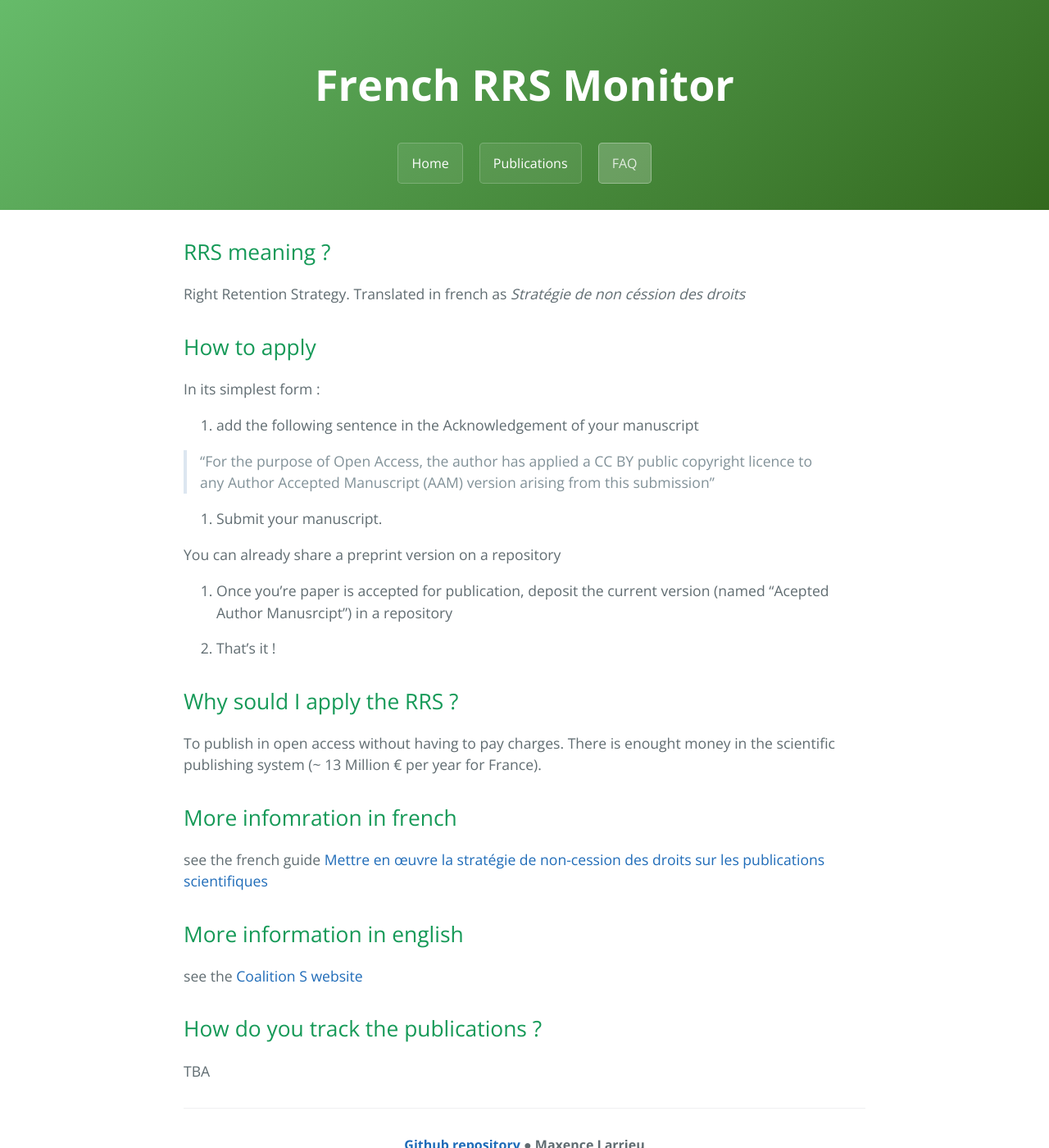
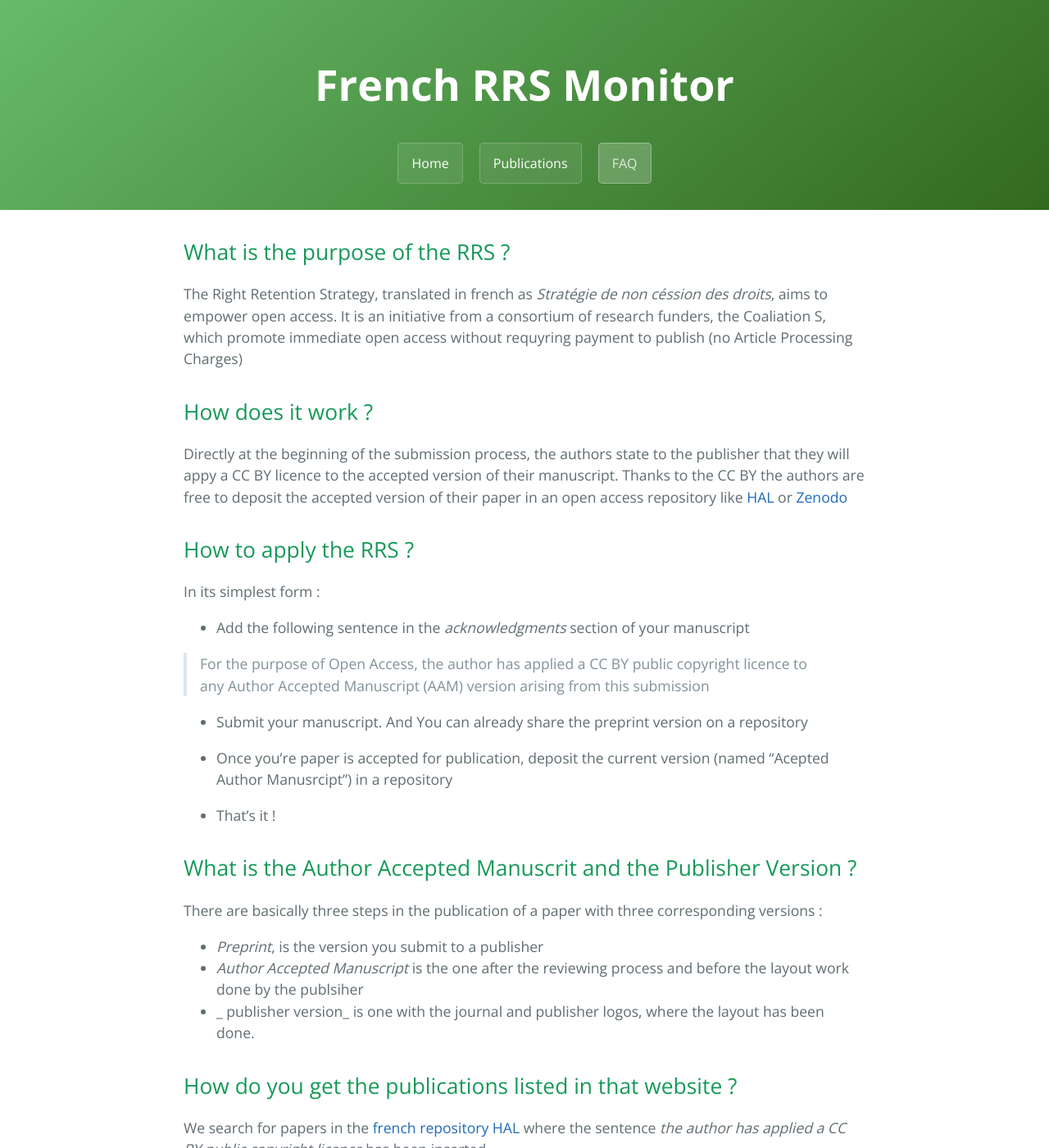
Before and after one commit to ml4rrieu/rrs, a Jekyll site: the page built from faq.md, in a window 1280 px wide and 1400 px high. Shown: the whole window at 82% size. Built offline with Jekyll 4.4.1, drawn with Linux system fonts in a browser that asks for light colours; the repository's description, which GitHub fills in, is left out; some of the changed text lies outside the part shown.

Commit message:
table more

```diff
--- a/_includes/footer.html
+++ b/_includes/footer.html
@@ -1,6 +1,7 @@
 <footer class="site-footer">
 
-    <span class="site-footer-owner"><a href="{{ site.github.repository_url }}">Github repository </a> &#9679; Maxence Larrieu
+    <span class="site-footer-owner">
+        <a href="{{ site.github.repository_url }}">Github repository </a>
     </span>
 
     <!-- {% if site.github.is_project_page %}
--- a/faq.md
+++ b/faq.md
@@ -4,39 +4,46 @@ title: FAQ
 #description: Frequently Asked Questions
 ---
 
-## RRS meaning ?
 
-Right Retention Strategy. Translated in french as _Stratégie de non céssion des droits_
+## What is the purpose of the RRS ?
+
+The Right Retention Strategy, translated in french as _Stratégie de non céssion des droits_, aims to empower open access. It is an initiative from a consortium of research funders, the Coaliation S, which promote immediate open access without requyring payment to publish (no Article Processing Charges)
+
+## How does it work ?
+
+Directly at the beginning of the submission process, the authors state to the publisher that they will appy a CC BY licence to the accepted version of their manuscript. Thanks to the CC BY the authors are free to deposit the accepted version of their paper in an open access repository like [HAL](https://hal.archives-ouvertes.fr) or [Zenodo](https://zenodo.org)
 
 
-## How to apply
+## How to apply the RRS ?
+
 In its simplest form :
 
-1. add the following sentence in the Acknowledgement of your manuscript
+* Add the following sentence in the _acknowledgments_ section of your manuscript
 
-> "For the purpose of Open Access, the author has applied a CC BY public copyright licence to any Author Accepted Manuscript (AAM) version arising from this submission"
+> For the purpose of Open Access, the author has applied a CC BY public copyright licence to any Author Accepted Manuscript (AAM) version arising from this submission
 
-2. Submit your manuscript.
+* Submit your manuscript. And You can already share the preprint version on a repository
 
-You can already share a preprint version on a repository
+* Once you're paper is accepted for publication, deposit the current version (named "Acepted Author Manusrcipt") in a repository
 
-3. Once you're paper is accepted for publication, deposit the current version (named "Acepted Author Manusrcipt") in a repository
+* That's it !
 
-4. That's it !
+## What is the Author Accepted Manuscrit and the Publisher Version ?
+
+There are basically three steps in the publication of a paper with three corresponding versions :
+* _Preprint_, is the version you submit to a publisher
+* _Author Accepted Manuscript_ is the one after the reviewing process and before the layout work done by the publsiher
+* _ publisher version_ is one with the journal and publisher logos, where the layout has been done.
 
 
-## Why sould I apply the RRS ?
 
-To publish in open access without having to pay charges. There is enought money in the scientific publishing system (~ 13 Million € per year for France).
+## How do you get the publications listed in that website ?
 
-## More infomration in french
+We search for papers in the [french repository HAL](https://hal.archives-ouvertes.fr) where the sentence _the author has applied a CC BY public copyright licence_ has been inserted.
 
-see the french guide [Mettre en œuvre la stratégie de non-cession des droits sur les publications scientifiques](https://www.ouvrirlascience.fr/mettre-en-oeuvre-la-strategie-de-non-cession-des-droits-sur-les-publications-scientifiques/)
 
-## More information in english
+## More information
 
-see the [Coalition S website](https://www.coalition-s.org/rights-retention-strategy/)
+* In french, see guide [Mettre en œuvre la stratégie de non-cession des droits sur les publications scientifiques](https://www.ouvrirlascience.fr/mettre-en-oeuvre-la-strategie-de-non-cession-des-droits-sur-les-publications-scientifiques/) from the French Committee for Open Science.
 
-## How do you track the publications ?
-
-TBA
+* In english, see the dedicated page on the [Coalition S website](https://www.coalition-s.org/rights-retention-strategy/)
```
Also changed, not shown: _layouts/publications-list.html (+15 -4 lines), fr-publications-rrs-applied.csv (added, +56 -0 lines), produce-table/a-get-data.py (added, +14 -0 lines), test-from-hal.csv (deleted, +0 -16 lines), 9 other files.
